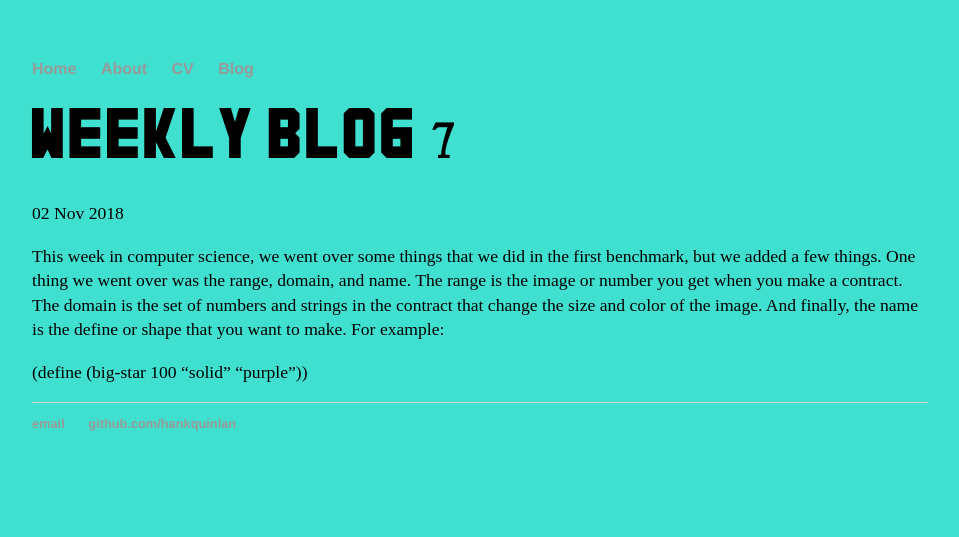
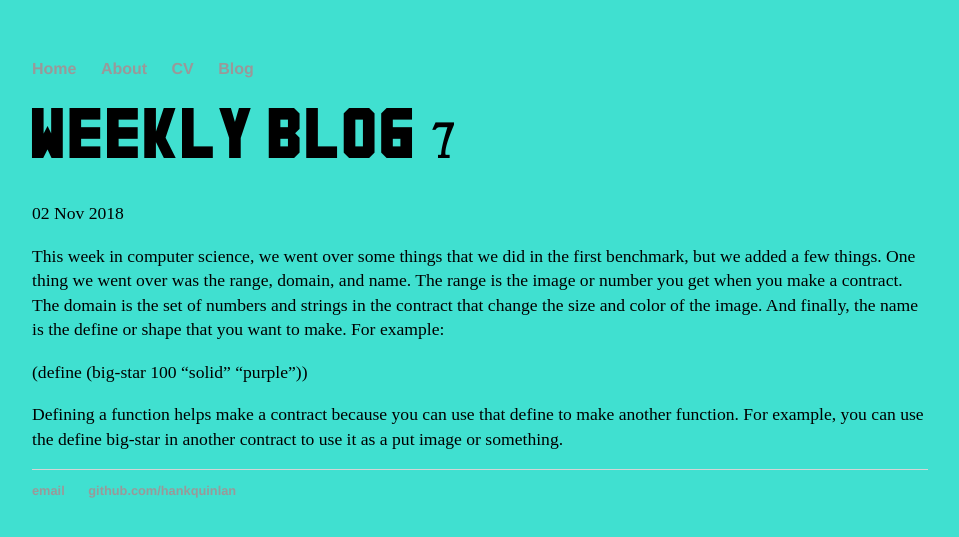
Before and after one commit to tylerm2204/tylerm2204.github.io, a Jekyll site: the page built from _posts/2018-11-2-weekly-reflection.md, in a window 1280 px wide. Shown: the top 537 px of the page, without its empty margins (160-1119 px from the left). Built offline with Jekyll 4.4.1, drawn with Linux system fonts in a browser that asks for light colours.

Commit message:
Update 2018-11-2-weekly-reflection.md

```diff
--- a/_posts/2018-11-2-weekly-reflection.md
+++ b/_posts/2018-11-2-weekly-reflection.md
@@ -7,3 +7,5 @@ date: 2018-11-02
 This week in computer science, we went over some things that we did in the first benchmark, but we added a few things. One thing we went over was the range, domain, and name. The range is the image or number you get when you make a contract. The domain is the set of numbers and strings in the contract that change the size and color of the image. And finally, the name is the define or shape that you want to make. For example:
 
 (define (big-star 100 "solid" "purple"))
+
+Defining a function helps make a contract because you can use that define to make another function. For example, you can use the define big-star in another contract to use it as a put image or something.
```
